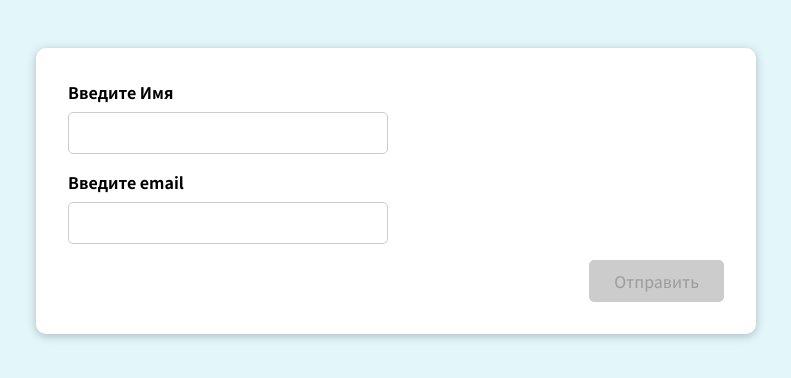
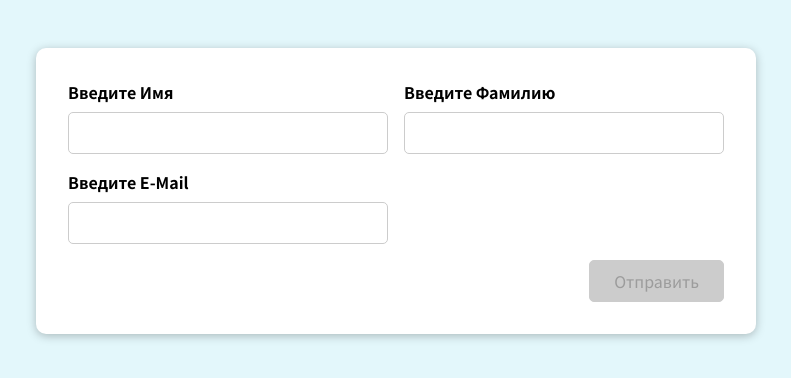
Before and after one commit to U-Ra-All/react-course-working-with-user-input, a React (Create React App) app: page / in a window 1280 px wide. Shown: the top 378 px of the page, without its empty margins (244-1035 px from the left). Built offline with nearby package versions, Linux system fonts and the light colour scheme.

Commit message:
13-Задание 2. Решение

```diff
--- a/src/App.js
+++ b/src/App.js
@@ -1,9 +1,9 @@
-import SomeInput from "./components/SomeInput";
+import SomeForm from "./components/SomeForm";
 
 function App() {
   return (
     <div className="app">
-      <SomeInput />
+      <SomeForm />
     </div>
   );
 }
--- a/src/components/SomeForm.js
+++ b/src/components/SomeForm.js
@@ -1,22 +1,112 @@
+import useInput from "../hooks/use-input";
+
+const isInputEmpty = (val) => val.trim() !== "";
+const isEmailValid = (val) => val.includes("@");
+
 const SomeForm = (props) => {
+  const {
+    value: enteredFirstNameValue,
+    hasError: isFirstNameInputInvalid,
+    isValid: isFirstNameValueValid,
+    inputChangeHandler: firstNameInputChangeHandler,
+    inputLostFocusHandler: firstNameInputLostFocusHandler,
+    resetValues: firstNameResetValues,
+  } = useInput(isInputEmpty);
+
+  const {
+    value: enteredLastNameValue,
+    hasError: isLastNameInputInvalid,
+    isValid: isLastNameValueValid,
+    inputChangeHandler: lastNameInputChangeHandler,
+    inputLostFocusHandler: lastNameInputLostFocusHandler,
+    resetValues: lastNameResetValues,
+  } = useInput(isInputEmpty);
+
+  const {
+    value: enteredEmailValue,
+    hasError: isEmailInputInvalid,
+    isValid: isEmailValueValid,
+    inputChangeHandler: emailInputChangeHandler,
+    inputLostFocusHandler: emailInputLostFocusHandler,
+    resetValues: emailResetValues,
+  } = useInput(isEmailValid);
+
+  let isFormValid = false;
+
+  if (isFirstNameValueValid && isLastNameValueValid && isEmailValueValid) {
+    isFormValid = true;
+  }
+
+  const submitFormHandler = (event) => {
+    event.preventDefault();
+
+    if (!isFormValid) {
+      return;
+    }
+
+    console.log(enteredFirstNameValue, enteredLastNameValue, enteredEmailValue);
+    firstNameResetValues();
+    lastNameResetValues();
+    emailResetValues();
+  };
+
+  const firstNameInputClasses = isFirstNameInputInvalid
+    ? "form-control invalid"
+    : "form-control";
+  const lastNameInputClasses = isLastNameInputInvalid
+    ? "form-control invalid"
+    : "form-control";
+  const emailInputClasses = isEmailInputInvalid
+    ? "form-control invalid"
+    : "form-control";
+
   return (
-    <form>
+    <form onSubmit={submitFormHandler}>
       <div className="control-group">
-        <div className="form-control">
-          <label htmlFor="name">Введите Имя</label>
-          <input type="text" id="name" />
+        <div className={firstNameInputClasses}>
+          <label htmlFor="first-name">Введите Имя</label>
+          <input
+            type="text"
+            id="first-name"
+            value={enteredFirstNameValue}
+            onChange={firstNameInputChangeHandler}
+            onBlur={firstNameInputLostFocusHandler}
+          />
+          {isFirstNameInputInvalid && (
+            <p className="error-text">Вам необходимо ввести имя</p>
+          )}
         </div>
-        <div className="form-control">
-          <label htmlFor="name">Введите Фамилию</label>
-          <input type="text" id="name" />
+
+        <div className={lastNameInputClasses}>
+          <label htmlFor="last-name">Введите Фамилию</label>
+          <input
+            type="text"
+            id="last-name"
+            value={enteredLastNameValue}
+            onChange={lastNameInputChangeHandler}
+            onBlur={lastNameInputLostFocusHandler}
+          />
+          {isLastNameInputInvalid && (
+            <p className="error-text">Вам необходимо ввести фамилию</p>
+          )}
         </div>
       </div>
-      <div className="form-control">
-        <label htmlFor="name">Введите E-Mail</label>
-        <input type="text" id="name" />
+      <div className={emailInputClasses}>
+        <label htmlFor="email">Введите E-Mail</label>
+        <input
+          type="email"
+          id="email"
+          value={enteredEmailValue}
+          onChange={emailInputChangeHandler}
+          onBlur={emailInputLostFocusHandler}
+        />
+        {isEmailInputInvalid && (
+          <p className="error-text">Вам необходимо ввести валидный email</p>
+        )}
       </div>
+
       <div className="form-actions">
-        <button>Отправить</button>
+        <button disabled={!isFormValid}>Отправить</button>
       </div>
     </form>
   );
--- a/src/components/SomeInput.js
+++ b/src/components/SomeInput.js
@@ -28,7 +28,7 @@ const SomeInput = (props) => {
   const formSubmitHandler = (event) => {
     event.preventDefault();
 
-    if (!isEnteredNameValid) {
+    if (!isEnteredNameValid || !isEnteredEmailValid) {
       return;
     }
 
```
Also changed, not shown: 1 other file (tests, documents, lock files or other folders).
